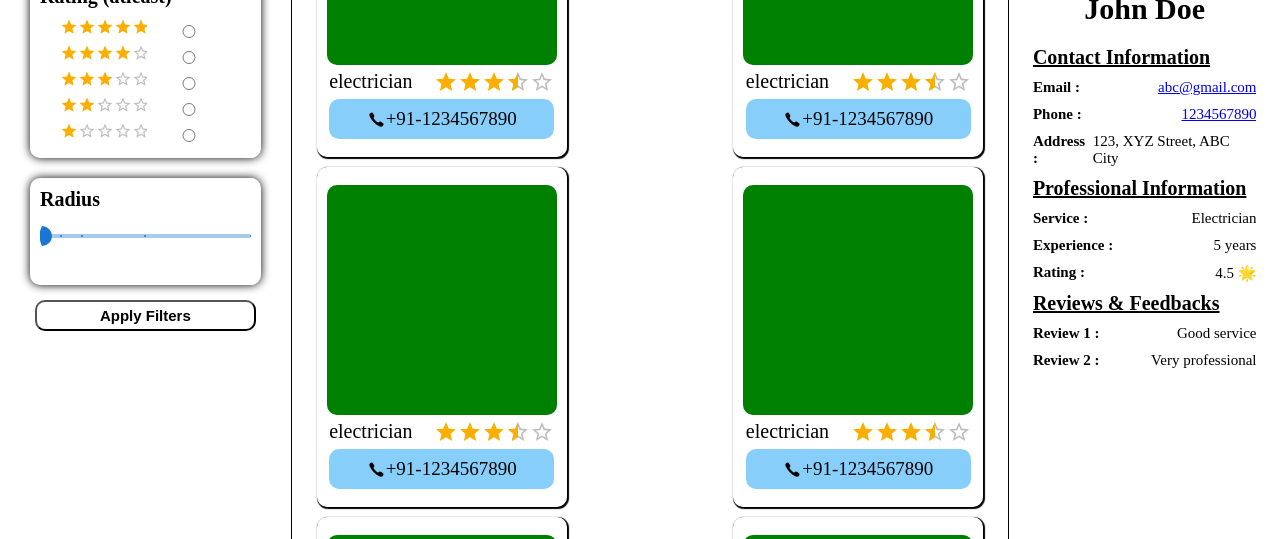
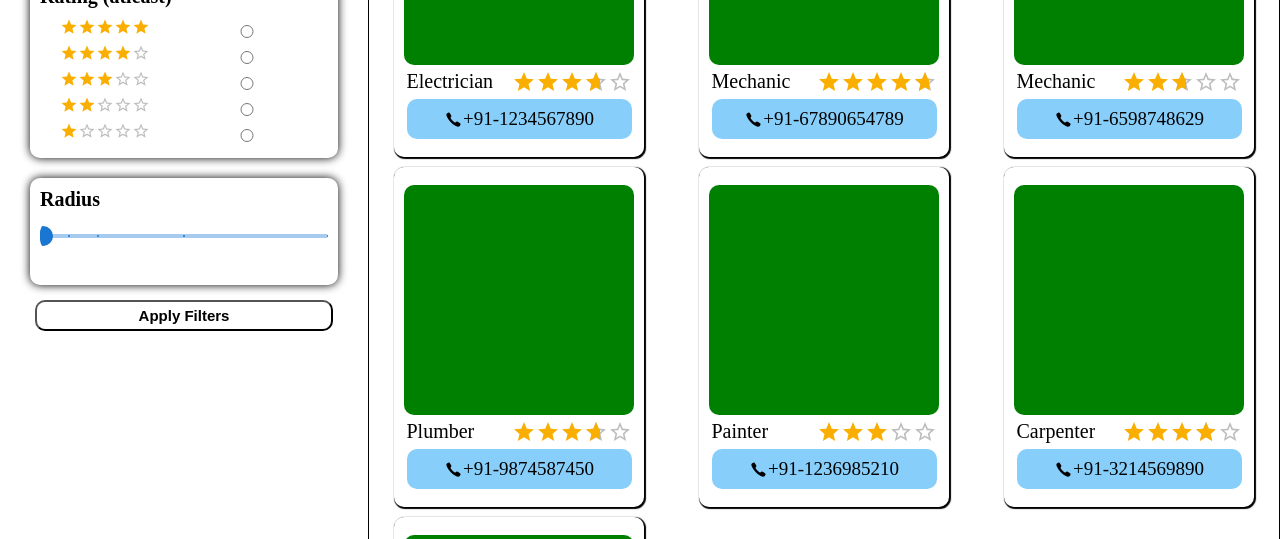
Before and after one commit to Aadi-03/On-Demand-Service, a React (Vite) app in the folder frontend/: page /customer/dashboard in a window 1280 px wide. Shown: the part 358-897 px from the top of the page. Built offline with nearby package versions, Linux system fonts and the light colour scheme.

Commit message:
layout change of customer dashboard

```diff
--- a/frontend/src/Components/Card/Card.jsx
+++ b/frontend/src/Components/Card/Card.jsx
@@ -2,26 +2,26 @@ import { IoIosCall } from "react-icons/io";
 import "./Card.css";
 import * as React from 'react';
 import Rating from '@mui/material/Rating';
-const Card = () => {
+const Card = ({workType,rating,phoneNo,onClick}) => {
         return (
-                <div className="card">
+                <div className="card" onClick={onClick}>
                         <div className="image">
 
                         </div>
                         <div className="info">
                                 <div className="type">
-                                        electrician
+                                        {workType}
                                 </div>
                                 {/* <div className="rating">
                                         4.7 &#127775;
                                 </div> */}
 
-                                <Rating name="half-rating-read" defaultValue={3.5} precision={0.1} readOnly />
+                                <Rating name="half-rating-read" defaultValue={rating} precision={0.1} readOnly />
 
                         </div>
                         <div className="call">
                                 <IoIosCall />
-                                +91-1234567890
+                                +91-{phoneNo}
 
                         </div>
 
--- a/frontend/src/Pages/SignIn/SignIn.jsx
+++ b/frontend/src/Pages/SignIn/SignIn.jsx
@@ -6,7 +6,7 @@ import SignInTradesman from './SignInTradesman.jsx';
 import customer from'../../assets/LandingPageImages/customer-logo.jpeg';
 import service_provider from'../../assets/LandingPageImages/service-provider-logo.png';
 
-import Navbar from '../../components/Navbar/Navbar.jsx';
+import Navbar from '../../Components/Navbar/Navbar.jsx';
 import Footer from '../../Components/Footer/Footer.jsx';
 
 const SignIn = () => {
--- a/frontend/src/Pages/UserDashboard/UserDashboard.jsx
+++ b/frontend/src/Pages/UserDashboard/UserDashboard.jsx
@@ -1,34 +1,50 @@
-import './UserDashboard.css';
-import * as React from 'react';
-import Box from '@mui/material/Box';
-import Slider from '@mui/material/Slider';
-import Card from '../../Components/Card/Card';
-import Navbar from '../../Components/Navbar/Navbar';
-import Footer from '../../Components/Footer/Footer';
-import Rating from '@mui/material/Rating';
+import "./UserDashboard.css";
+import * as React from "react";
+import Box from "@mui/material/Box";
+import Slider from "@mui/material/Slider";
+import Card from "../../Components/Card/Card";
+import Navbar from "../../Components/Navbar/Navbar";
+import Footer from "../../Components/Footer/Footer";
+import Rating from "@mui/material/Rating";
+import { useState } from "react";
 
 const UserDashboard = () => {
   const marks = [
     {
       value: 10,
-                        label: '1km',
+      label: "1km",
     },
     {
       value: 20,
-                        label: '2km',
+      label: "2km",
     },
     {
       value: 50,
-                        label: '5km',
+      label: "5km",
     },
     {
       value: 100,
-                        label: '10km',
+      label: "10km",
     },
   ];
   function valuetext(value) {
     return `${value}km`;
   }
+  const [firsttimeclick,setfirsttimeclick]=useState(false);
+  const [cardData,setCardData]=useState({});
+  const handleCardClick=(data)=>{
+        setfirsttimeclick(true);
+        setCardData(data);
+  }
+  const cards = [
+        { workType: "Electrician", rating: 3.7, phoneNo: 1234567890 },
+        { workType: "Mechanic", rating: 4.7, phoneNo: 67890654789 },
+        { workType: "Mechanic", rating: 2.7, phoneNo: 6598748629 },
+        { workType: "Plumber", rating: 3.7, phoneNo: 9874587450 },
+        { workType: "Painter", rating: 3.1, phoneNo: 1236985210 },
+        { workType: "Carpenter", rating: 3.9, phoneNo: 3214569890 },
+        { workType: "Electrician", rating: 4.2, phoneNo: 3214867890 },
+      ];
   return (
     <>
       <Navbar />
@@ -62,27 +78,67 @@ const UserDashboard = () => {
             <div className="filtertype">
               <h2>Rating (atleast)</h2>
               <div className="option">
-                                                                <label htmlFor="5"><Rating name="half-rating-read" defaultValue={5} precision={0.1} readOnly size = "small"/></label>
+                <label htmlFor="5">
+                  <Rating
+                    name="half-rating-read"
+                    defaultValue={5}
+                    precision={0.1}
+                    readOnly
+                    size="small"
+                  />
+                </label>
                 <input type="radio" name="rating" id="5" />
               </div>
 
               <div className="option">
-                                                                <label htmlFor="4"><Rating name="half-rating-read" defaultValue={4} precision={0.1} readOnly size = "small"/></label>
+                <label htmlFor="4">
+                  <Rating
+                    name="half-rating-read"
+                    defaultValue={4}
+                    precision={0.1}
+                    readOnly
+                    size="small"
+                  />
+                </label>
                 <input type="radio" name="rating" id="4" />
               </div>
 
               <div className="option">
-                                                                <label htmlFor="3"><Rating name="half-rating-read" defaultValue={3} precision={0.1} readOnly size = "small"/></label>
+                <label htmlFor="3">
+                  <Rating
+                    name="half-rating-read"
+                    defaultValue={3}
+                    precision={0.1}
+                    readOnly
+                    size="small"
+                  />
+                </label>
                 <input type="radio" name="rating" id="3" />
               </div>
 
               <div className="option">
-                                                                <label htmlFor="2"><Rating name="half-rating-read" defaultValue={2} precision={0.1} readOnly size = "small"/></label>
+                <label htmlFor="2">
+                  <Rating
+                    name="half-rating-read"
+                    defaultValue={2}
+                    precision={0.1}
+                    readOnly
+                    size="small"
+                  />
+                </label>
                 <input type="radio" name="rating" id="2" />
               </div>
 
               <div className="option">
-                                                                <label htmlFor="1"><Rating name="half-rating-read" defaultValue={1} precision={0.1} readOnly size = "small"/></label>
+                <label htmlFor="1">
+                  <Rating
+                    name="half-rating-read"
+                    defaultValue={1}
+                    precision={0.1}
+                    readOnly
+                    size="small"
+                  />
+                </label>
                 <input type="radio" name="rating" id="1" />
               </div>
             </div>
@@ -99,63 +155,62 @@ const UserDashboard = () => {
                 marks={marks}
               />
               {/* </Box> */}
-
-
             </div>
 
             <button type="submit">Apply Filters</button>
           </form>
         </div>
         <div className="center">
-                                        <div className="heading">
-                                                Results for Search
-                                        </div>
+          <div className="heading">Results for Search</div>
 
           <div className="card-container">
-                                                <Card />
-                                                <Card />
-                                                <Card />
-                                                <Card />
-                                                <Card />
-                                                <Card />
-                                                <Card />
+          {cards.map((card, index) => (
+          <Card
+            key={index} // Key for each card
+            workType={card.workType}
+            rating={card.rating}
+            phoneNo={card.phoneNo}
+            onClick={() => handleCardClick(card)} // Pass clicked card data
+          />
+        ))}
+
           </div>
         </div>
-                                <div className="right">
+        {firsttimeclick && <RightComponent workType={cardData.workType} rating={cardData.rating} phoneNo={cardData.phoneNo} />}
+        {/* <div className="right">
           <div className="details">
-
             <img src="" alt="" />
-                                                <p className='Name'>John Doe</p>
+            <p className="Name">John Doe</p>
 
             <div className="details-container">
               <div className="detail-type">
                 <h1>Contact Information</h1>
                 <div className="detail">
-                                                                        <p className='detail-heading'>Email : </p>
+                  <p className="detail-heading">Email : </p>
                   <a href="mailto:abc@gmail.com">abc@gmail.com</a>
                 </div>
                 <div className="detail">
-                                                                        <p className='detail-heading'>Phone : </p>
+                  <p className="detail-heading">Phone : </p>
                   <a href="tel:1234567890">1234567890</a>
                 </div>
 
                 <div className="detail">
-                                                                        <p className='detail-heading'>Address : </p>
+                  <p className="detail-heading">Address : </p>
                   <p>123, XYZ Street, ABC City</p>
                 </div>
               </div>
               <div className="detail-type">
                 <h1>Professional Information</h1>
                 <div className="detail">
-                                                                        <p className='detail-heading'>Service : </p>
+                  <p className="detail-heading">Service : </p>
                   <p>Electrician</p>
                 </div>
                 <div className="detail">
-                                                                        <p className='detail-heading'>Experience : </p>
+                  <p className="detail-heading">Experience : </p>
                   <p>5 years</p>
                 </div>
                 <div className="detail">
-                                                                        <p className='detail-heading'>Rating : </p>
+                  <p className="detail-heading">Rating : </p>
                   <p>4.5 &#127775;</p>
                 </div>
               </div>
@@ -163,24 +218,79 @@ const UserDashboard = () => {
               <div className="detail-type">
                 <h1>Reviews & Feedbacks</h1>
                 <div className="detail">
-                                                                        <p className='detail-heading'>Review 1 : </p>
+                  <p className="detail-heading">Review 1 : </p>
                   <p>Good service</p>
                 </div>
                 <div className="detail">
-                                                                        <p className='detail-heading'>Review 2 : </p>
+                  <p className="detail-heading">Review 2 : </p>
                   <p>Very professional</p>
                 </div>
               </div>
             </div>
-
-
           </div>
-                                </div>
+        </div> */}
       </div>
 
       <Footer />
     </>
   );
+};
+
+const RightComponent=({workType,rating,phoneNo})=>{
+        return(
+                <div className="right">
+          <div className="details">
+            <img src="" alt="" />
+            <p className="Name">John Doe</p>
+
+            <div className="details-container">
+              <div className="detail-type">
+                <h1>Contact Information</h1>
+                <div className="detail">
+                  <p className="detail-heading">Email : </p>
+                  <a href="mailto:abc@gmail.com">abc@gmail.com</a>
+                </div>
+                <div className="detail">
+                  <p className="detail-heading">Phone : </p>
+                  <a href="tel:1234567890">{phoneNo}</a>
+                </div>
+
+                <div className="detail">
+                  <p className="detail-heading">Address : </p>
+                  <p>123, XYZ Street, ABC City</p>
+                </div>
+              </div>
+              <div className="detail-type">
+                <h1>Professional Information</h1>
+                <div className="detail">
+                  <p className="detail-heading">Service : </p>
+                  <p>{workType}</p>
+                </div>
+                <div className="detail">
+                  <p className="detail-heading">Experience : </p>
+                  <p>5 years</p>
+                </div>
+                <div className="detail">
+                  <p className="detail-heading">Rating : </p>
+                  <p>{rating} &#127775;</p>
+                </div>
+              </div>
+
+              <div className="detail-type">
+                <h1>Reviews & Feedbacks</h1>
+                <div className="detail">
+                  <p className="detail-heading">Review 1 : </p>
+                  <p>Good service</p>
+                </div>
+                <div className="detail">
+                  <p className="detail-heading">Review 2 : </p>
+                  <p>Very professional</p>
+                </div>
+              </div>
+            </div>
+          </div>
+        </div>
+        )
 }
 
 export default UserDashboard;
```
Lines whose indentation alone changed are shown as unchanged.
